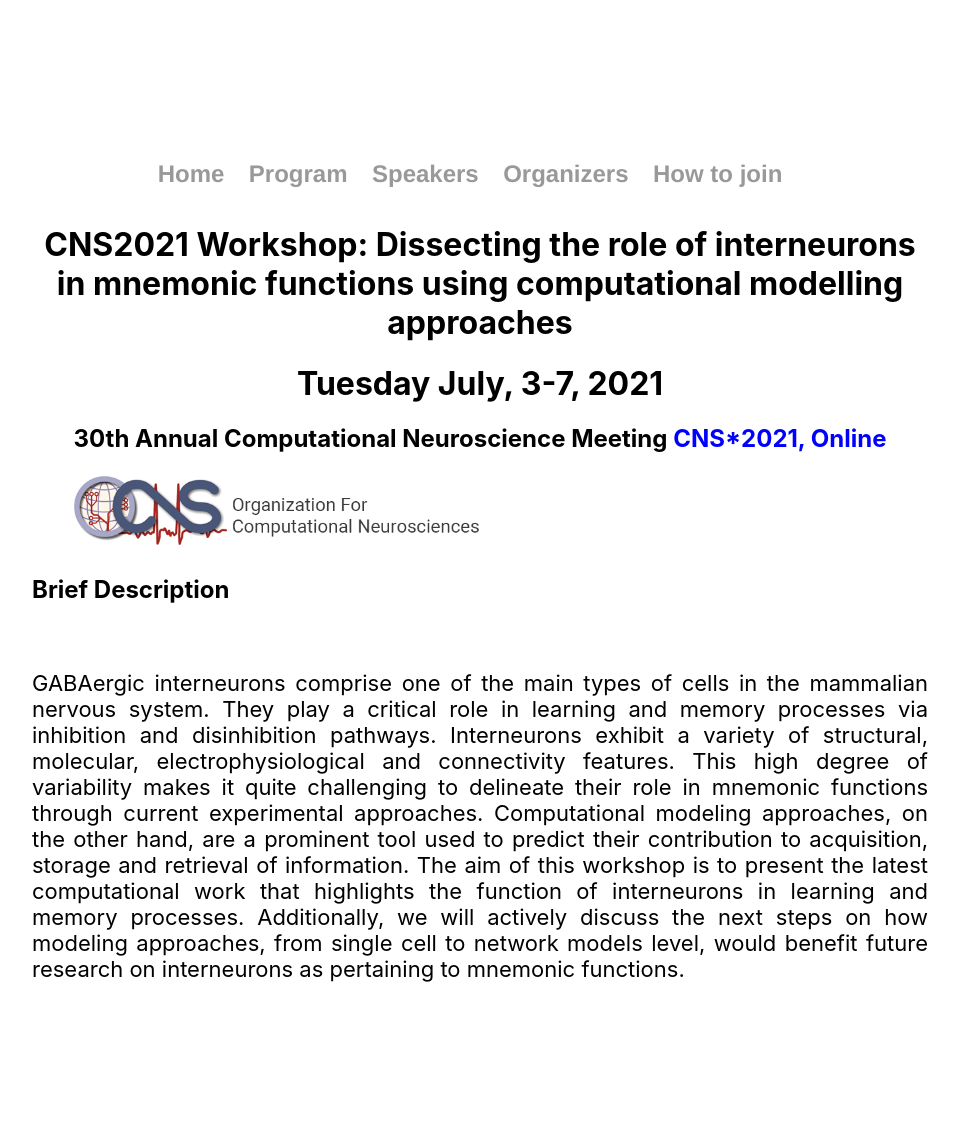
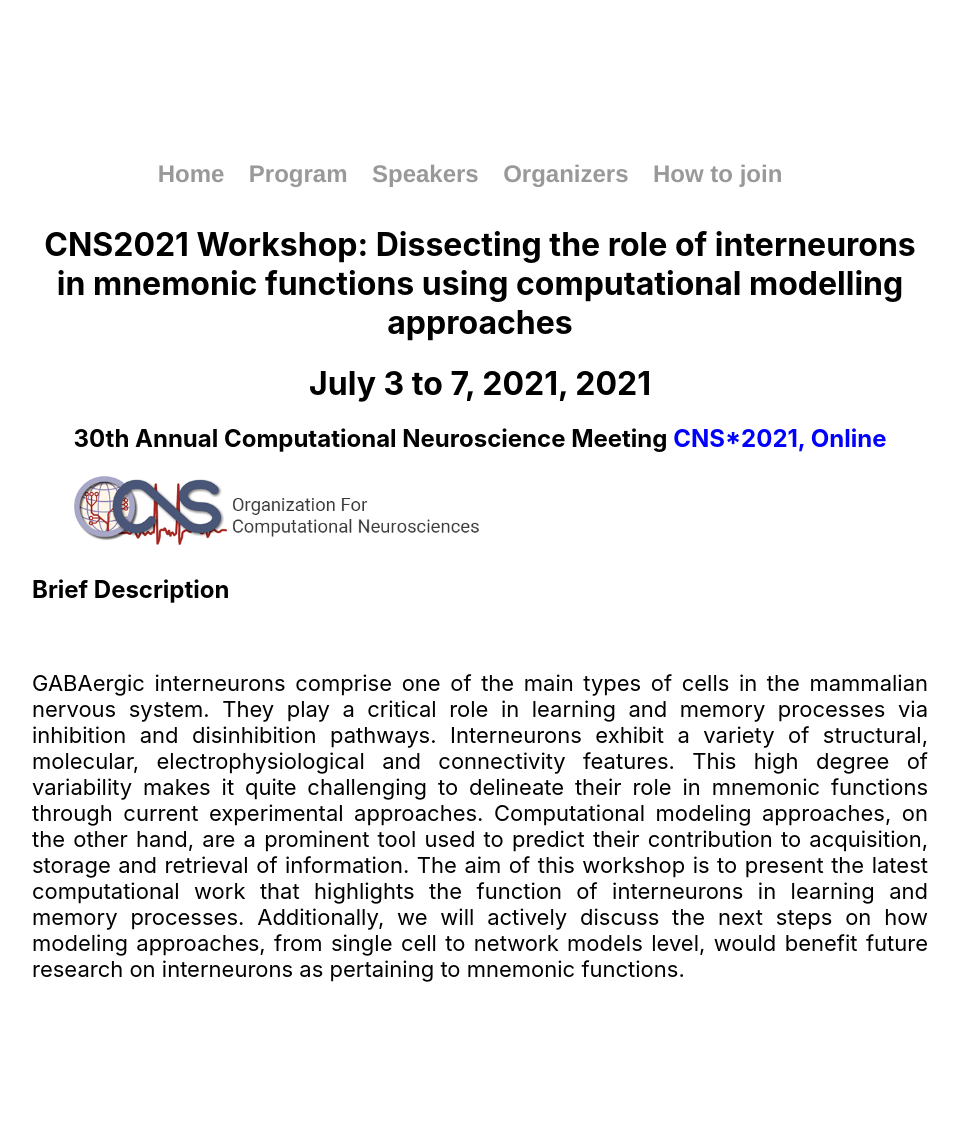
Before and after one commit to spirosChv/ocns2021interneurons, a Jekyll site: the page built from index.html, in a window 1280 px wide. Shown: the whole page, without its empty margins (160-1119 px from the left). Built offline with Jekyll 4.4.1, drawn with Linux system fonts in a browser that asks for light colours.

Commit message:
Update index.html

```diff
--- a/index.html
+++ b/index.html
@@ -5,7 +5,7 @@ title: Dissecting the role of interneurons in mnemonic functions using computati
 <div class="blurb" style="theme: jekyll-theme-midnight">
 
 	<h1><center>CNS2021 Workshop: Dissecting the role of interneurons in mnemonic functions using computational modelling approaches</center></h1>
-	<h1><center>Tuesday July, 3-7, 2021</center></h1>
+	<h1><center>July 3 to 7, 2021, 2021</center></h1>
 
 	<h2><center>30th Annual Computational Neuroscience Meeting
 		<a style="color:blue" href="https://www.cnsorg.org/cns-2021-quick">CNS*2021, Online</a></center></h2>
```
